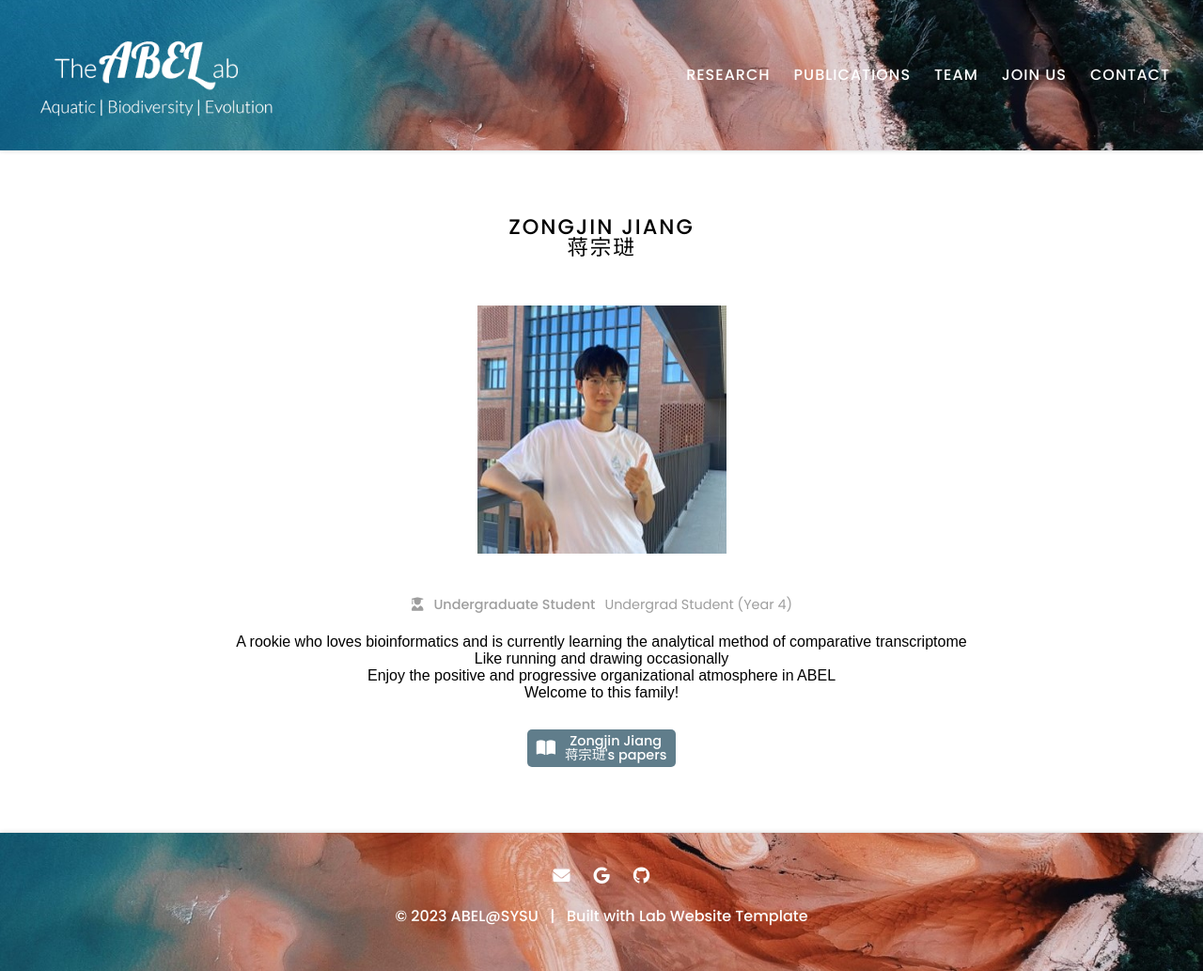
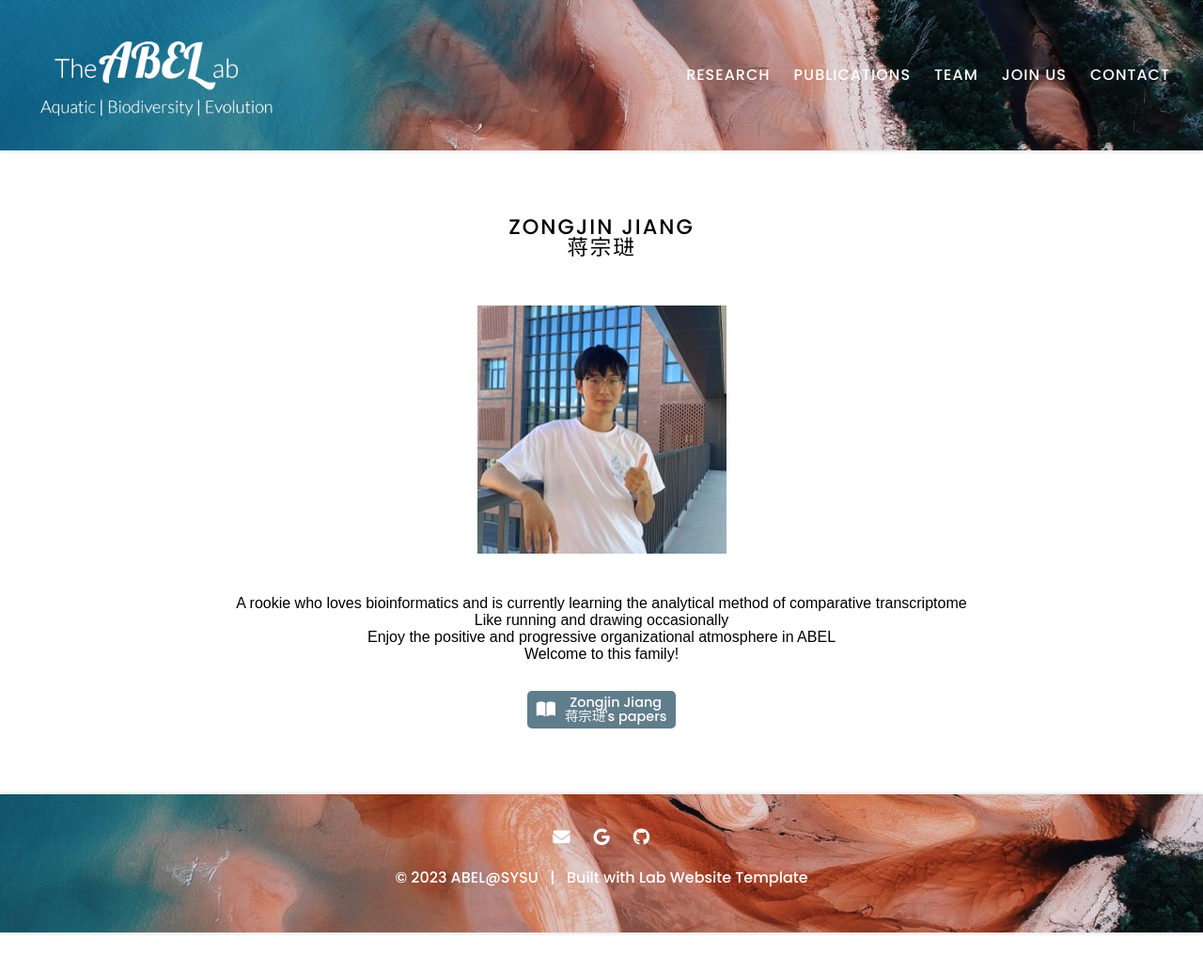
Before and after one commit to abel-sysu/en, a Jekyll site: the page built from _members/jiangzongjin.md, in a window 1280 px wide. Shown: the whole page at 94% size. Built offline with Jekyll 4.4.1, drawn with Linux system fonts in a browser that asks for light colours; after the commit the page ends 992 px from its top, so only the background shows below that.

Commit message:
Update jiangzongjin.md

```diff
--- a/_members/jiangzongjin.md
+++ b/_members/jiangzongjin.md
@@ -1,8 +1,8 @@
 ---
 name: Zongjin Jiang<br>蒋宗琎
 image: images/member/jiangzongjin.jpg
-description: Undergrad Student (Year 4)
-role: undergrad
+description: Undergrad Student 2019-2023
+role: alumni
 aliases:
   - 蒋宗琎
   - Zongjin Jiang
```
